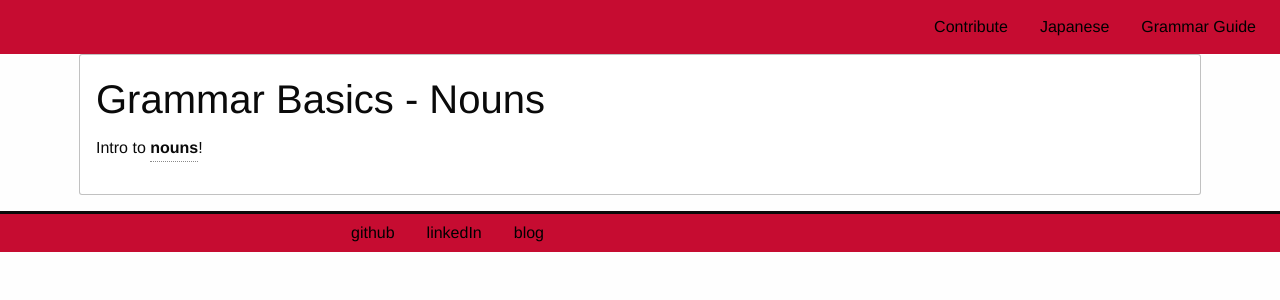
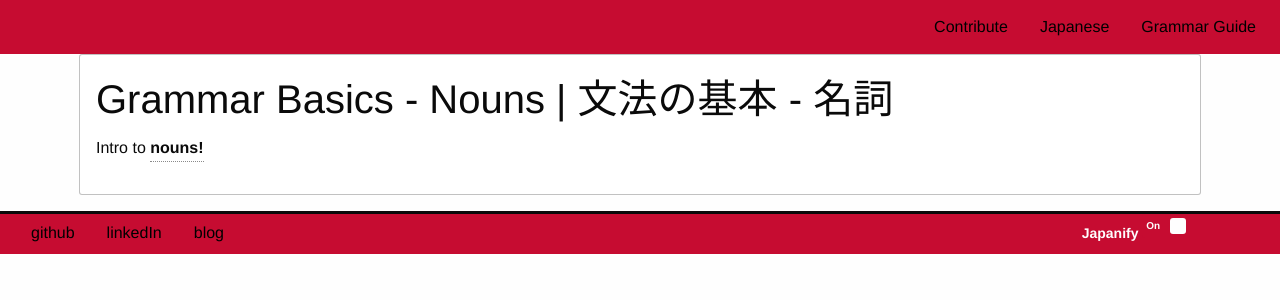
Before and after one commit to samuraiseoul/kimchiChingu, a Jekyll site: the page built from _posts/2017-02-21-c2_s1_noun.markdown, in a window 1280 px wide. Shown: the top 300 px of the page. Built offline with Jekyll 4.4.1, drawn with Linux system fonts in a browser that asks for light colours.

Commit message:
added japanification to site using tooltips, cookies, and titles. complete #13

```diff
--- a/_includes/footer.html
+++ b/_includes/footer.html
@@ -1,9 +1,17 @@
 <footer class="row maxRow mainBackgroundColor">
-<nav>
-	<ul class="menu small-6 small-centered columns text-center">
+<nav class="small-5 columns text-center">
+	<ul class="menu">
 		<li><a href="#">github</a></li>
 		<li><a href="#">linkedIn</a></li>
 		<li><a href="#">blog</a></li>
 	</ul>
 </nav>
+<div class="switch tiny columns small-2">Japanify
+  <input class="switch-input" id="japanify" type="checkbox" name="japanify" checked>
+  <label class="switch-paddle" for="japanify">
+    <span class="show-for-sr">Japanify</span>
+    <span class="switch-active" aria-hidden="true">On</span>
+    <span class="switch-inactive" aria-hidden="true">Off</span>
+  </label>
+</div>
 </footer>
--- a/_includes/head.html
+++ b/_includes/head.html
@@ -6,9 +6,26 @@
 	<script src="{{ "/assets/jquery.js" | prepend: site.baseurl }}"></script>
 	<script src="{{ "/assets/what-input.js" | prepend: site.baseurl }}"></script>
 	<script src="{{ "/assets/foundation.min.js" | prepend: site.baseurl }}"></script>
-
+	<script src="{{ "/assets/quizlyQuestion.js" | prepend: site.baseurl }}"></script>
+	<script src="{{ "/assets/template.js" | prepend: site.baseurl }}"></script>
+	<script src="{{ "/assets/quizly.js" | prepend: site.baseurl }}"></script>
 	<script>
 		$(document).ready(function(){
+			{% if page.quiz %}
+				new Quizly($('#quiz')[0], {{page.quiz}});
+			{% endif %}
+
+			var japanCookie = document.cookie;
+			if(japanCookie.length){
+				var toggle = japanCookie.replace('japanify=', '') == 'true';
+				$('#japanify').prop('checked', toggle ? 'checked' : '');
+			}
+			$('#japanify').change(function(){
+				document.cookie = "japanify=" + $(this).prop('checked') + "; expires=Mon, 31 Dec 2035 12:00:00 UTC";
+				var japanify = $('#japanify').prop('checked');
+				japanify ? $('.japanify').show() : $('.japanify').hide();
+				japanify ? $('.no-japanify').hide() : $('.no-japanify').show();
+			}).trigger('change');
 			$(document).foundation();
 		});
 	</script>
--- a/_layouts/default.html
+++ b/_layouts/default.html
@@ -11,5 +11,4 @@
 	</main>
 		{% include footer.html %}
 </body>
-
 </html>
--- a/_layouts/post.html
+++ b/_layouts/post.html
@@ -3,19 +3,8 @@ layout: default
 ---
 
 <div class="callout">
-  <h2>{{ page.title }}</h2>
+  <h2>{{ page.title }}<span class="japanify"> | {{page.japan-title}}</span></h2>
   {{ content }}
   <div id="quiz">
   </div>
-
-  <script src="{{ "/assets/quizlyQuestion.js" | prepend: site.baseurl }}"></script>
-  <script src="{{ "/assets/template.js" | prepend: site.baseurl }}"></script>
-  <script src="{{ "/assets/quizly.js" | prepend: site.baseurl }}"></script>
-  <script>
-    $(document).ready(function(){
-      {% if page.quiz %}
-      new Quizly($('#quiz')[0], {{page.quiz}});
-      {% endif %}
-    });
-  </script>
 </div>
--- a/_plugins/tooltip_tag.rb
+++ b/_plugins/tooltip_tag.rb
@@ -10,7 +10,9 @@ module Jekyll
     end
 
     def render(context)
-      "<span data-tooltip class='has-tip top' title='#{@attributes['tip']}'>#{@attributes['text']}</span>"
+      "<span data-tooltip class='has-tip top japanify' title='#{@attributes['tip']}'>#{@attributes['text']}</span>
+       <span class='no-japanify'>#{@attributes['text']}</span>
+      "
     end
   end
 end
--- a/_posts/2017-02-21-c2_s1_noun.markdown
+++ b/_posts/2017-02-21-c2_s1_noun.markdown
@@ -4,6 +4,7 @@ listingNo: 02
 title:  "Grammar Basics - Nouns"
 date:   2017-02-02 19:08:44 -0600
 categories: 2.|Parts|of|speech
+japan-title: "文法の基本 - 名詞"
 ---
 
-Intro to {% tooltip tip: 名詞 text: nouns %}!
+Intro to {% tooltip tip: 名詞 text: nouns! %}
```
